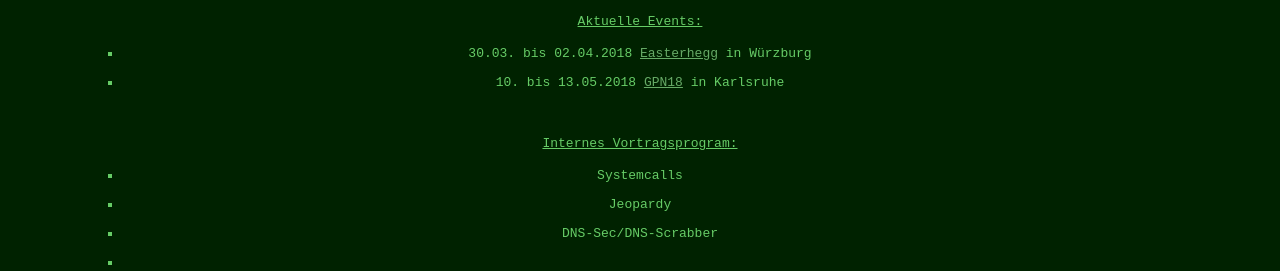
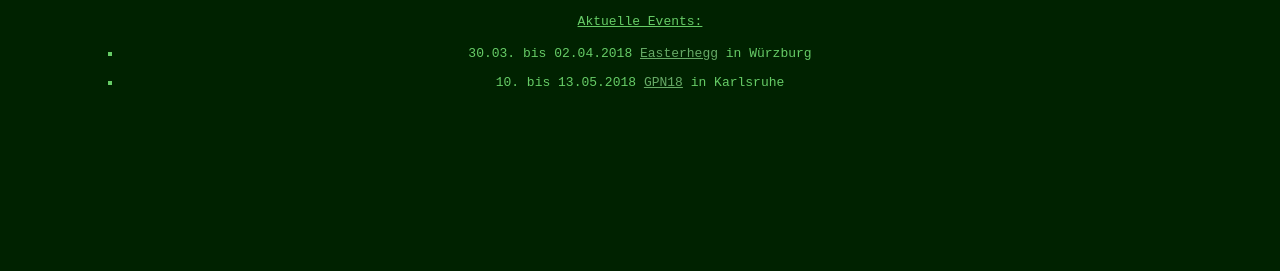
Before and after one commit to riedeljan/a2cn-website, a plain HTML site: page index.html in a window 1280 px wide. Shown: the part 930-1201 px from the top of the page. After the commit the page ends 1021 px from the top, so only its background shows below. Drawn offline with Linux system fonts and the light colour scheme.

```diff
--- a/index.html
+++ b/index.html
@@ -46,14 +46,6 @@
         	<li>30.03. bis 02.04.2018 <a href="https://eh18.easterhegg.eu/" target="_blank">Easterhegg</a> in Würzburg</li>
 		<li>10. bis 13.05.2018 <a href="https://entropia.de/GPN18" target="_blank">GPN18</a> in Karlsruhe</li>
         </ul>
-	<br><br>
-	<u>Internes Vortragsprogram:</u>
-	<br><br>
-	<ul>
-		<li>Systemcalls</li>
-		<li>Jeopardy</li>
-		<li>DNS-Sec/DNS-Scrabber<li>
-      </p>
   	</center>
 	</body>
 </html>
```
